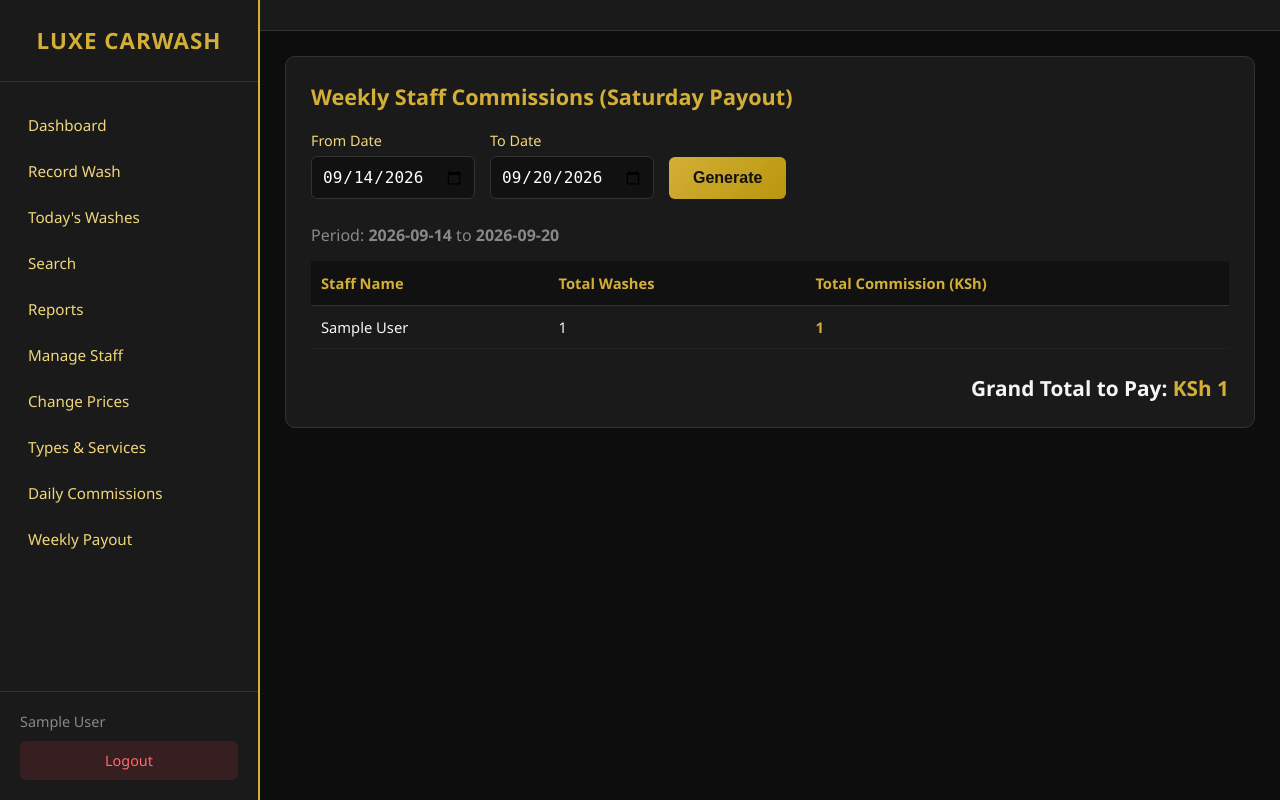
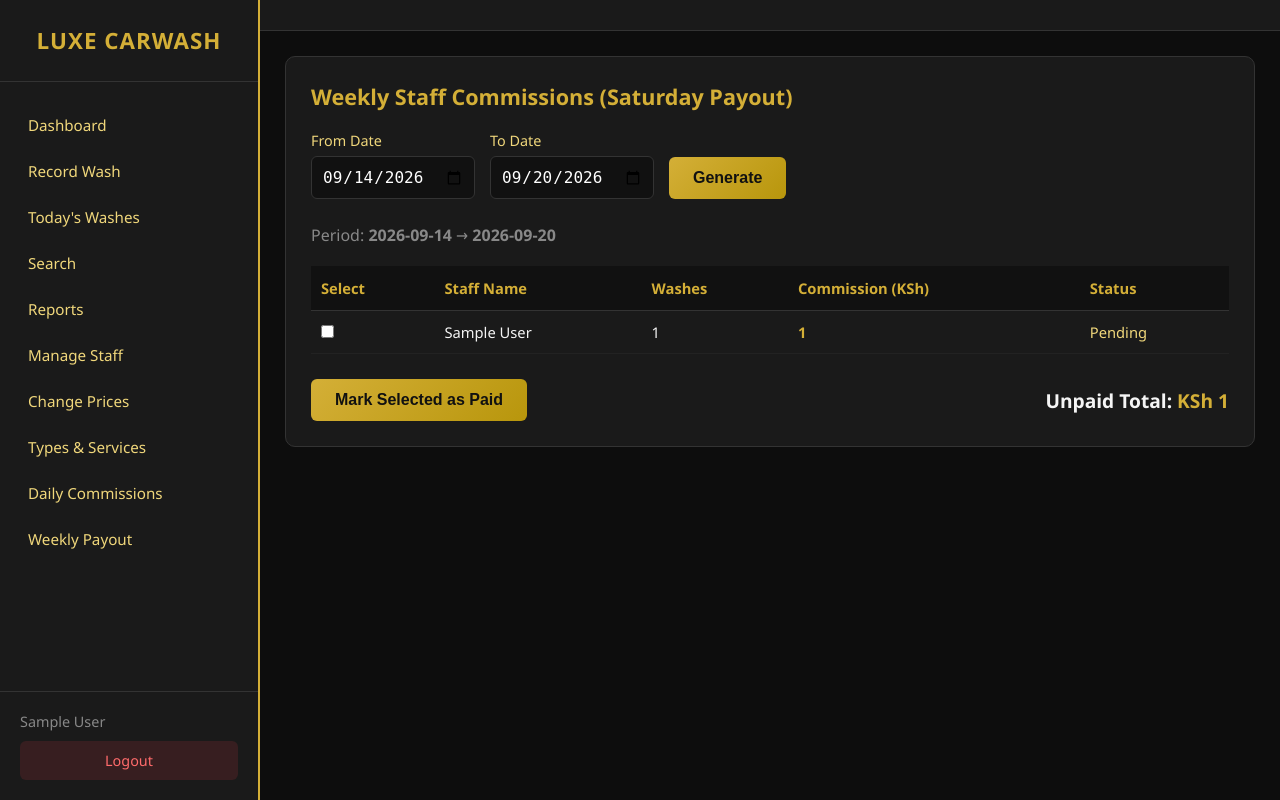
Before and after one commit to Dan150498/luxe-carwash, a Flask app: page /commissions/weekly in a window 1280 px wide. Run offline with Flask 3, Linux system fonts and the light colour scheme; the visitor is signed in with stand-in values (Sample User, id 1); a database or web service that is not in the repository returns one stand-in record (values such as "Sample title"); some libraries are stand-ins or nearby versions.

Commit message:
Add files via upload

```diff
--- a/templates/weekly_commissions.html
+++ b/templates/weekly_commissions.html
@@ -22,37 +22,66 @@
         </div>
     </form>
 
-    <p style="color:#888; margin-bottom:15px;">
-        Period: <strong>{{ start_date }}</strong> to <strong>{{ end_date }}</strong>
+    <p style="color:#888; margin-bottom:20px;">
+        Period: <strong>{{ start_date }}</strong> → <strong>{{ end_date }}</strong>
     </p>
+
+    <form method="POST">
+        <input type="hidden" name="start" value="{{ start_date }}">
+        <input type="hidden" name="end" value="{{ end_date }}">
+        <input type="hidden" name="action" value="mark_paid">
 
         <div class="table-responsive">
             <table>
                 <thead>
                     <tr>
+                        <th>Select</th>
                         <th>Staff Name</th>
-                    <th>Total Washes</th>
-                    <th>Total Commission (KSh)</th>
+                        <th>Washes</th>
+                        <th>Commission (KSh)</th>
+                        <th>Status</th>
                     </tr>
                 </thead>
                 <tbody>
                     {% for r in results %}
                     <tr>
+                        <td>
+                            {% if not r.is_paid and r.total_commission > 0 %}
+                                <input type="checkbox" name="staff_ids" value="{{ r.staff_id }}">
+                            {% endif %}
+                        </td>
                         <td>{{ r.full_name }}</td>
                         <td>{{ r.total_washes }}</td>
                         <td style="color:#d4af37; font-weight:600;">{{ r.total_commission }}</td>
+                        <td>
+                            {% if r.is_paid %}
+                                <span style="color:#51cf66; font-weight:600;">Paid</span>
+                            {% elif r.total_commission > 0 %}
+                                <span style="color:#f0d77b;">Pending</span>
+                            {% else %}
+                                <span style="color:#888;">—</span>
+                            {% endif %}
+                        </td>
                     </tr>
                     {% else %}
                     <tr>
-                    <td colspan="3" style="color:#888;">No commissions in this period</td>
+                        <td colspan="5" style="color:#888;">No data for this period</td>
                     </tr>
                     {% endfor %}
                 </tbody>
             </table>
         </div>
 
-    <div style="margin-top:25px; text-align:right; font-size:1.3rem;">
-        <strong>Grand Total to Pay: <span style="color:#d4af37;">KSh {{ grand_total }}</span></strong>
+        <div style="margin-top:25px; display:flex; justify-content:space-between; align-items:center; flex-wrap:wrap; gap:15px;">
+            <button type="submit" class="btn"
+                    onclick="return confirm('Mark selected staff as Paid for this week?')">
+                Mark Selected as Paid
+            </button>
+
+            <div style="font-size:1.2rem;">
+                <strong>Unpaid Total: <span style="color:#d4af37;">KSh {{ grand_total }}</span></strong>
             </div>
         </div>
+    </form>
+</div>
 {% endblock %}
```
Lines whose indentation alone changed are shown as unchanged.
